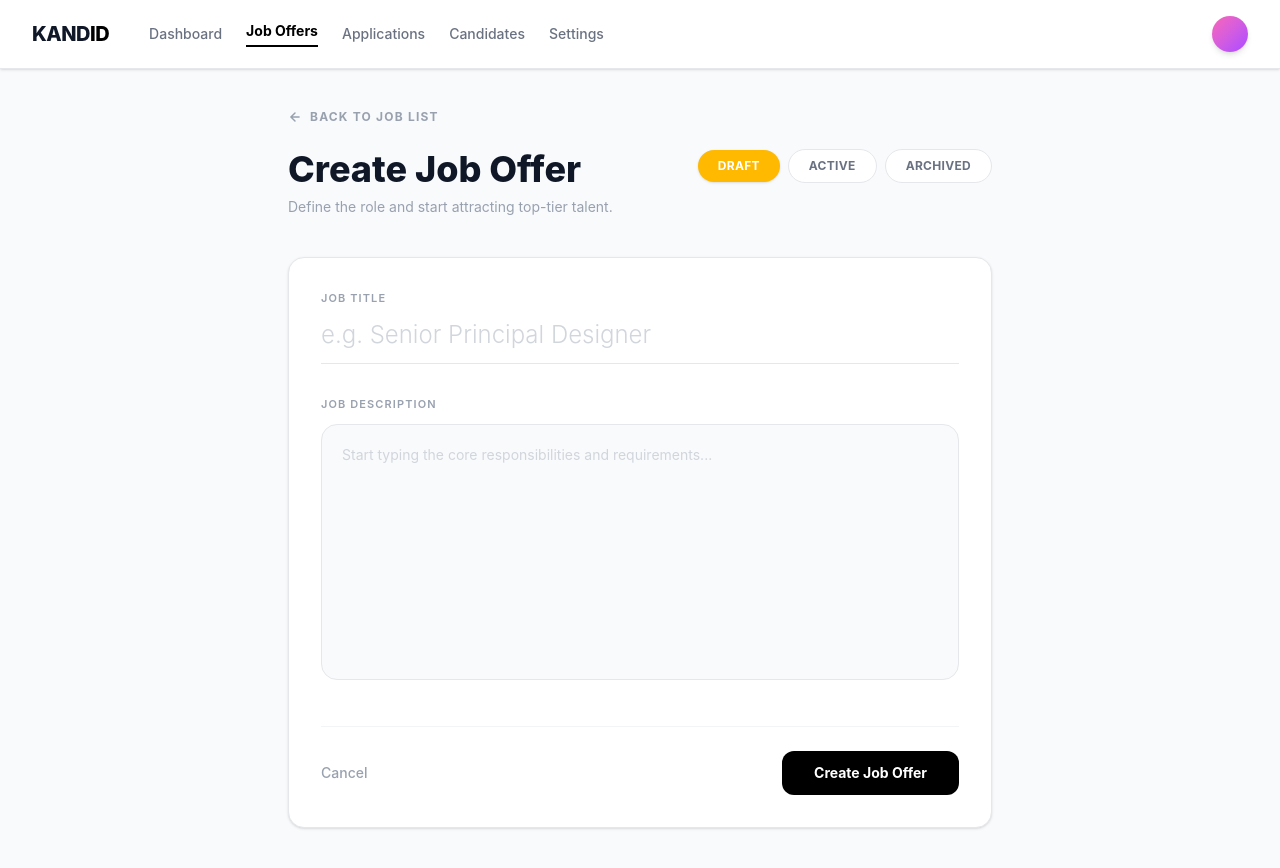
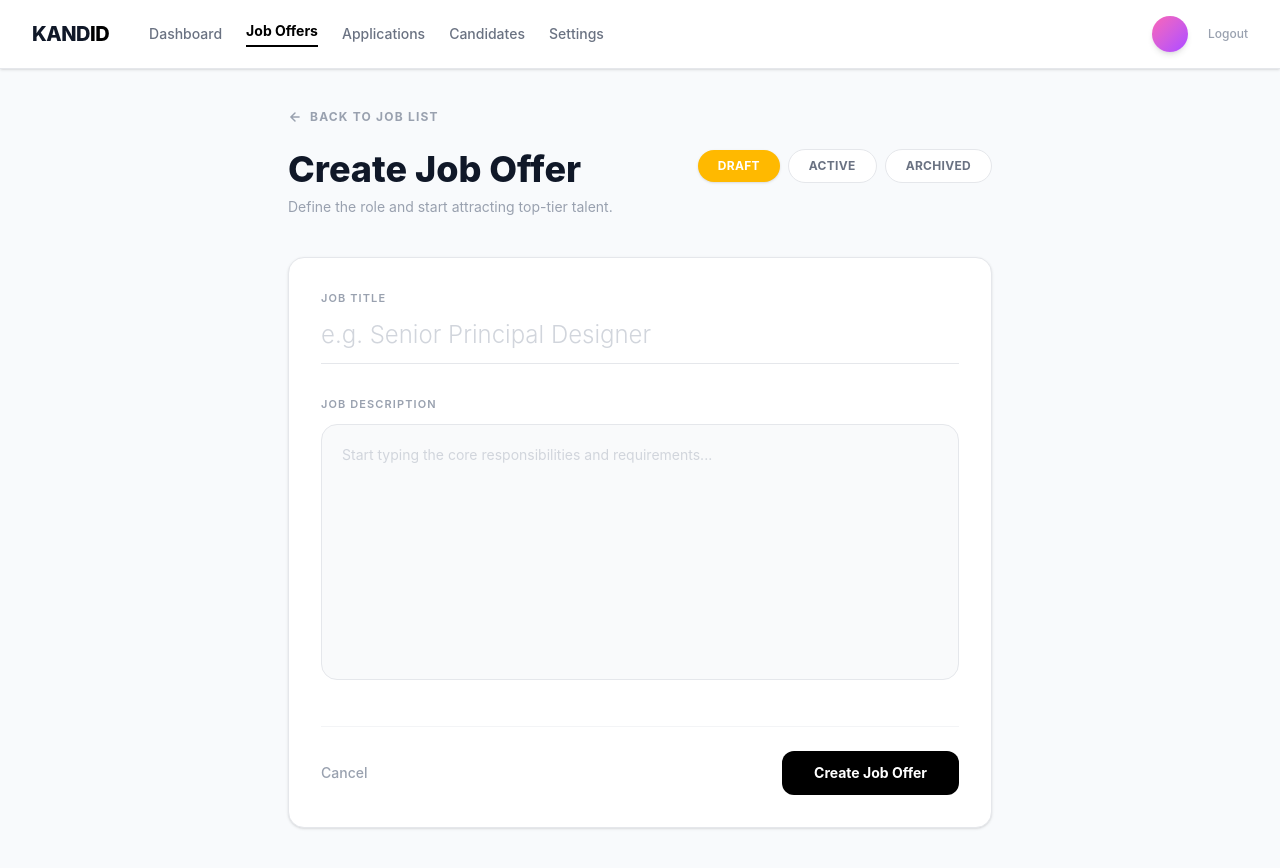
Before and after one commit to youssef-boudouar/KANDID, a React app in the folder frontend/: page /job-offers/create in a window 1280 px wide. Built offline with nearby package versions, Linux system fonts and the light colour scheme; no server answers; the HTML template or start-up script is replaced by a standard one.

Commit message:
feat: add logout button

```diff
--- a/frontend/src/pages/CreateJob.jsx
+++ b/frontend/src/pages/CreateJob.jsx
@@ -60,6 +60,15 @@ function CreateJob() {
                         <div className="w-9 h-9 rounded-full bg-gradient-to-br from-pink-400 to-purple-500 flex items-center justify-center text-white text-sm font-bold shadow-md">
                             {userName.charAt(0).toUpperCase()}
                         </div>
+                        <button
+                            onClick={() => {
+                                localStorage.removeItem('token');
+                                window.location.href = '/login';
+                            }}
+                            className="text-xs text-gray-400 hover:text-red-500 transition-colors font-medium ml-2"
+                        >
+                            Logout
+                        </button>
                     </div>
                 </div>
             </nav>
--- a/frontend/src/pages/EditJob.jsx
+++ b/frontend/src/pages/EditJob.jsx
@@ -81,6 +81,15 @@ function EditJob() {
                         <div className="w-9 h-9 rounded-full bg-gradient-to-br from-pink-400 to-purple-500 flex items-center justify-center text-white text-sm font-bold shadow-md">
                             {userName.charAt(0).toUpperCase()}
                         </div>
+                        <button
+                            onClick={() => {
+                                localStorage.removeItem('token');
+                                window.location.href = '/login';
+                            }}
+                            className="text-xs text-gray-400 hover:text-red-500 transition-colors font-medium ml-2"
+                        >
+                            Logout
+                        </button>
                     </div>
                 </div>
             </nav>
--- a/frontend/src/pages/JobDetails.jsx
+++ b/frontend/src/pages/JobDetails.jsx
@@ -80,6 +80,15 @@ function JobDetails() {
                         <div className="w-9 h-9 rounded-full bg-gradient-to-br from-pink-400 to-purple-500 flex items-center justify-center text-white text-sm font-bold shadow-md">
                             {userName.charAt(0).toUpperCase()}
                         </div>
+                        <button
+                            onClick={() => {
+                                localStorage.removeItem('token');
+                                window.location.href = '/login';
+                            }}
+                            className="text-xs text-gray-400 hover:text-red-500 transition-colors font-medium ml-2"
+                        >
+                            Logout
+                        </button>
                     </div>
                 </div>
             </nav>
--- a/frontend/src/pages/KanbanBoard.jsx
+++ b/frontend/src/pages/KanbanBoard.jsx
@@ -182,6 +182,15 @@ function KanbanBoard() {
                         <div className="w-9 h-9 rounded-full bg-gradient-to-br from-pink-400 to-purple-500 flex items-center justify-center text-white text-sm font-bold shadow-md">
                             {userName.charAt(0).toUpperCase()}
                         </div>
+                        <button
+                            onClick={() => {
+                                localStorage.removeItem('token');
+                                window.location.href = '/login';
+                            }}
+                            className="text-xs text-gray-400 hover:text-red-500 transition-colors font-medium ml-2"
+                        >
+                            Logout
+                        </button>
                     </div>
                 </div>
             </nav>
```
